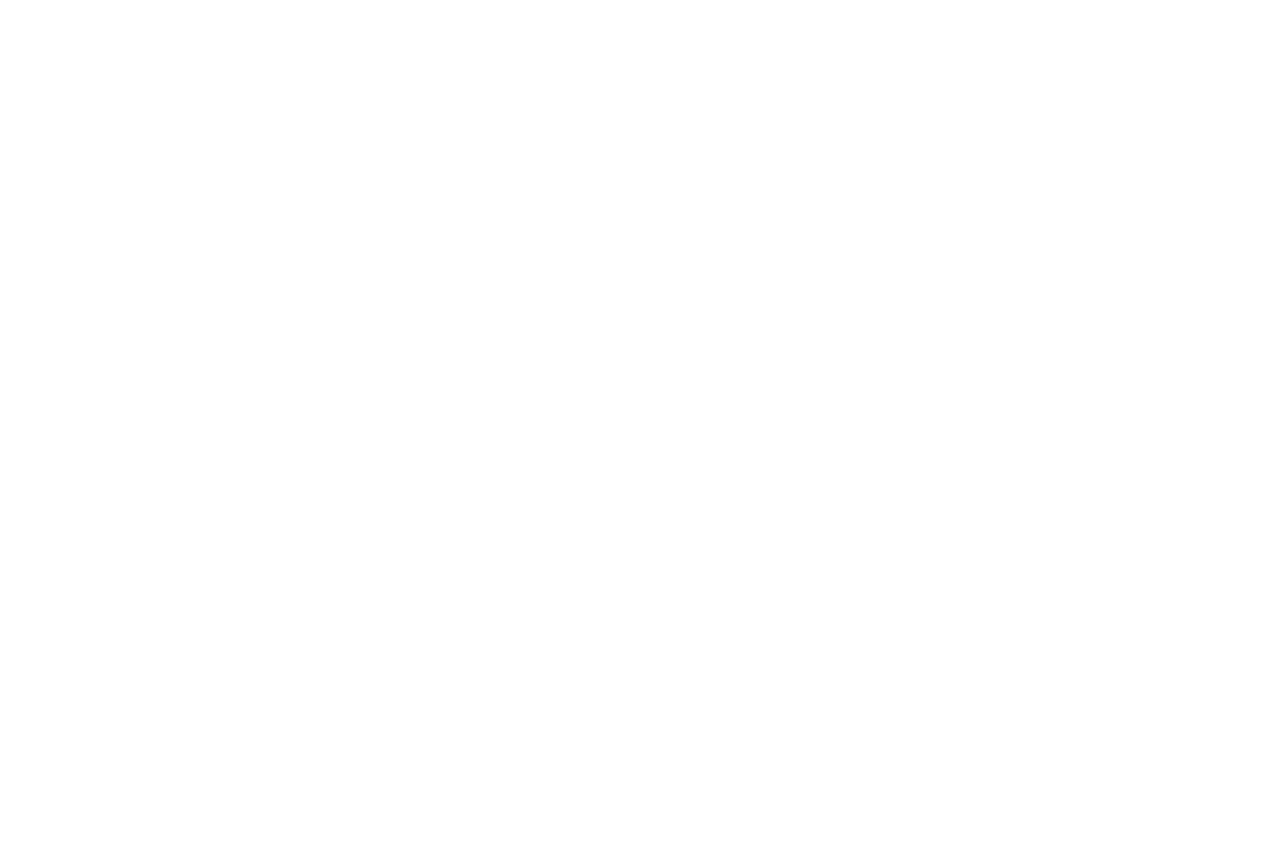
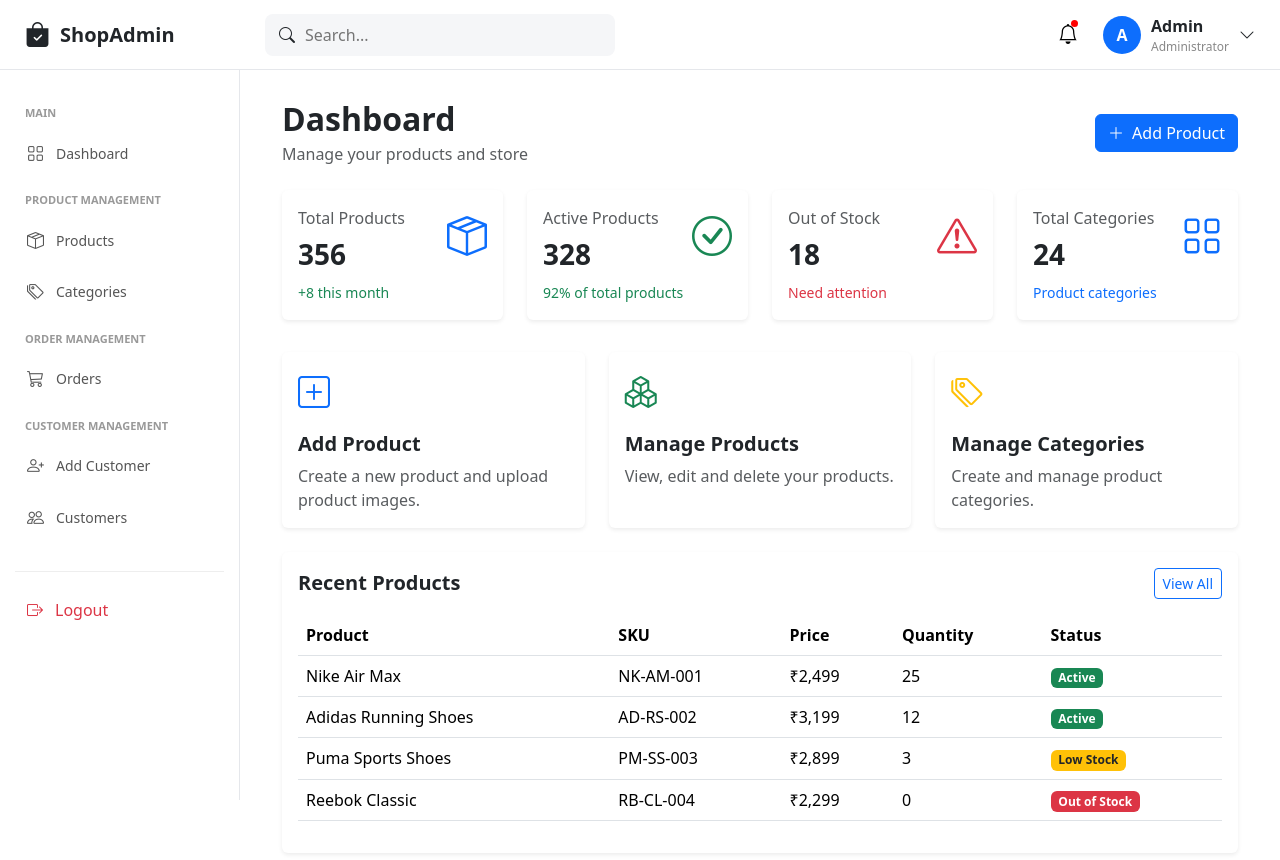
Before and after one commit to rishwanthrishwanth14-sys/E_commerce, a React (Vite) app: page /admin in a window 1280 px wide. Before the commit this address had no page. Shown: the top 860 px of the page. Before the commit the page ends 800 px from the top, so only its background shows below. Built offline with nearby package versions, Linux system fonts and the light colour scheme.

Commit message:
axious setups

```diff
--- a/src/App.jsx
+++ b/src/App.jsx
@@ -2,6 +2,8 @@ import { Routes, Route } from "react-router-dom";
 
 import Login from "./pages/homePage/admin/AdminLogin";
 import AdminDashboard from "./pages/admin/Dashboard";
+import ProductList from "./pages/admin/ProductList";
+import CreateProduct from "./pages/admin/CreateProduct";
 
 import CreateCustomer from "./pages/homePage/customer/customerCreate";
 import CustomerLogin from "./pages/homePage/customer/customerLogin";
@@ -34,13 +36,26 @@ export default function App() {
       ========================= */}
 
       <Route
-        path="/admin/dashboard"
+        path="/admin"
         element={<AdminLayout />}
       >
         <Route
           index
           element={<AdminDashboard />}
         />
+
+        <Route
+          path="dashboard"
+          element={<AdminDashboard />} />
+
+
+        <Route
+          path="products"
+          element={<ProductList />} />
+
+        <Route
+          path="products/create"
+          element = {<CreateProduct />} />
       </Route>
 
 
--- a/src/pages/admin/Dashboard.jsx
+++ b/src/pages/admin/Dashboard.jsx
@@ -1,60 +1,48 @@
+import { useNavigate } from "react-router-dom";
+
 function AdminDashboard() {
+
+  const navigate = useNavigate();
+
   return (
     <div className="container-fluid">
 
       {/* Page Header */}
       <div className="d-flex justify-content-between align-items-center mb-4">
+
         <div>
-          <h2 className="fw-bold mb-1">Dashboard</h2>
+          <h2 className="fw-bold mb-1">
+            Dashboard
+          </h2>
+
           <p className="text-muted mb-0">
-            Welcome back, Admin
+            Manage your products and store
           </p>
         </div>
 
-        <button className="btn btn-primary">
+        <button
+          className="btn btn-primary"
+          onClick={() => navigate("/admin/products/create")}
+        >
           <i className="bi bi-plus-lg me-2"></i>
           Add Product
         </button>
+
       </div>
 
 
       {/* Statistics */}
       <div className="row g-4">
 
-        {/* Orders */}
+        {/* Total Products */}
         <div className="col-xl-3 col-md-6">
+
           <div className="card border-0 shadow-sm h-100">
+
             <div className="card-body d-flex justify-content-between">
 
               <div>
-                <p className="text-muted mb-2">
-                  Total Orders
-                </p>
 
-                <h3 className="fw-bold">
-                  1,248
-                </h3>
-
-                <small className="text-success">
-                  +12% this month
-                </small>
-              </div>
-
-              <div className="fs-1 text-primary">
-                <i className="bi bi-cart3"></i>
-              </div>
-
-            </div>
-          </div>
-        </div>
-
-
-        {/* Products */}
-        <div className="col-xl-3 col-md-6">
-          <div className="card border-0 shadow-sm h-100">
-            <div className="card-body d-flex justify-content-between">
-
-              <div>
                 <p className="text-muted mb-2">
                   Total Products
                 </p>
@@ -64,8 +52,9 @@ function AdminDashboard() {
                 </h3>
 
                 <small className="text-success">
-                  +8 new products
+                  +8 this month
                 </small>
+
               </div>
 
               <div className="fs-1 text-primary">
@@ -73,69 +62,209 @@ function AdminDashboard() {
               </div>
 
             </div>
+
           </div>
+
         </div>
 
 
-        {/* Customers */}
+        {/* Active Products */}
         <div className="col-xl-3 col-md-6">
+
           <div className="card border-0 shadow-sm h-100">
+
             <div className="card-body d-flex justify-content-between">
 
               <div>
+
                 <p className="text-muted mb-2">
-                  Total Customers
+                  Active Products
                 </p>
 
                 <h3 className="fw-bold">
-                  8,542
+                  328
                 </h3>
 
                 <small className="text-success">
-                  +18% this month
+                  92% of total products
                 </small>
+
+              </div>
+
+              <div className="fs-1 text-success">
+                <i className="bi bi-check-circle"></i>
+              </div>
+
+            </div>
+
+          </div>
+
+        </div>
+
+
+        {/* Out of Stock */}
+        <div className="col-xl-3 col-md-6">
+
+          <div className="card border-0 shadow-sm h-100">
+
+            <div className="card-body d-flex justify-content-between">
+
+              <div>
+
+                <p className="text-muted mb-2">
+                  Out of Stock
+                </p>
+
+                <h3 className="fw-bold">
+                  18
+                </h3>
+
+                <small className="text-danger">
+                  Need attention
+                </small>
+
+              </div>
+
+              <div className="fs-1 text-danger">
+                <i className="bi bi-exclamation-triangle"></i>
+              </div>
+
+            </div>
+
+          </div>
+
+        </div>
+
+
+        {/* Categories */}
+        <div className="col-xl-3 col-md-6">
+
+          <div className="card border-0 shadow-sm h-100">
+
+            <div className="card-body d-flex justify-content-between">
+
+              <div>
+
+                <p className="text-muted mb-2">
+                  Total Categories
+                </p>
+
+                <h3 className="fw-bold">
+                  24
+                </h3>
+
+                <small className="text-primary">
+                  Product categories
+                </small>
+
               </div>
 
               <div className="fs-1 text-primary">
-                <i className="bi bi-people"></i>
+                <i className="bi bi-grid"></i>
               </div>
 
             </div>
+
           </div>
-        </div>
 
-
-        {/* Revenue */}
-        <div className="col-xl-3 col-md-6">
-          <div className="card border-0 shadow-sm h-100">
-            <div className="card-body d-flex justify-content-between">
-
-              <div>
-                <p className="text-muted mb-2">
-                  Total Revenue
-                </p>
-
-                <h3 className="fw-bold">
-                  ₹4.8L
-                </h3>
-
-                <small className="text-success">
-                  +15% this month
-                </small>
-              </div>
-
-              <div className="fs-1 text-primary">
-                <i className="bi bi-currency-rupee"></i>
-              </div>
-
-            </div>
-          </div>
         </div>
 
       </div>
 
 
-      {/* Recent Orders */}
+      {/* Quick Actions */}
+      <div className="row g-4 mt-2">
+
+        <div className="col-md-4">
+
+          <div
+            className="card border-0 shadow-sm h-100"
+            style={{ cursor: "pointer" }}
+            onClick={() => navigate("/admin/products/create")}
+          >
+
+            <div className="card-body">
+
+              <div className="fs-2 text-primary mb-3">
+                <i className="bi bi-plus-square"></i>
+              </div>
+
+              <h5 className="fw-bold">
+                Add Product
+              </h5>
+
+              <p className="text-muted mb-0">
+                Create a new product and upload product images.
+              </p>
+
+            </div>
+
+          </div>
+
+        </div>
+
+
+        <div className="col-md-4">
+
+          <div
+            className="card border-0 shadow-sm h-100"
+            style={{ cursor: "pointer" }}
+            onClick={() => navigate("/admin/products")}
+          >
+
+            <div className="card-body">
+
+              <div className="fs-2 text-success mb-3">
+                <i className="bi bi-boxes"></i>
+              </div>
+
+              <h5 className="fw-bold">
+                Manage Products
+              </h5>
+
+              <p className="text-muted mb-0">
+                View, edit and delete your products.
+              </p>
+
+            </div>
+
+          </div>
+
+        </div>
+
+
+        <div className="col-md-4">
+
+          <div
+            className="card border-0 shadow-sm h-100"
+            style={{ cursor: "pointer" }}
+            onClick={() => navigate("/admin/categories")}
+          >
+
+            <div className="card-body">
+
+              <div className="fs-2 text-warning mb-3">
+                <i className="bi bi-tags"></i>
+              </div>
+
+              <h5 className="fw-bold">
+                Manage Categories
+              </h5>
+
+              <p className="text-muted mb-0">
+                Create and manage product categories.
+              </p>
+
+            </div>
+
+          </div>
+
+        </div>
+
+      </div>
+
+
+      {/* Recent Products */}
       <div className="card border-0 shadow-sm mt-4">
 
         <div className="card-body">
@@ -143,10 +272,13 @@ function AdminDashboard() {
           <div className="d-flex justify-content-between align-items-center mb-3">
 
             <h5 className="fw-bold mb-0">
-              Recent Orders
+              Recent Products
             </h5>
 
-            <button className="btn btn-outline-primary btn-sm">
+            <button
+              className="btn btn-outline-primary btn-sm"
+              onClick={() => navigate("/admin/products")}
+            >
               View All
             </button>
 
@@ -158,47 +290,125 @@ function AdminDashboard() {
             <table className="table table-hover align-middle">
 
               <thead>
+
                 <tr>
-                  <th>Order ID</th>
-                  <th>Customer</th>
-                  <th>Amount</th>
+                  <th>Product</th>
+                  <th>SKU</th>
+                  <th>Price</th>
+                  <th>Quantity</th>
                   <th>Status</th>
                 </tr>
+
               </thead>
+
 
               <tbody>
 
                 <tr>
-                  <td>#ORD-1001</td>
-                  <td>Ravi Kumar</td>
-                  <td>₹2,499</td>
+
+                  <td>
+                    Nike Air Max
+                  </td>
+
+                  <td>
+                    NK-AM-001
+                  </td>
+
+                  <td>
+                    ₹2,499
+                  </td>
+
+                  <td>
+                    25
+                  </td>
+
                   <td>
                     <span className="badge bg-success">
-                      Completed
+                      Active
                     </span>
                   </td>
+
                 </tr>
 
+
                 <tr>
-                  <td>#ORD-1002</td>
-                  <td>Arun Kumar</td>
-                  <td>₹1,899</td>
+
+                  <td>
+                    Adidas Running Shoes
+                  </td>
+
+                  <td>
+                    AD-RS-002
+                  </td>
+
+                  <td>
+                    ₹3,199
+                  </td>
+
+                  <td>
+                    12
+                  </td>
+
+                  <td>
+                    <span className="badge bg-success">
+                      Active
+                    </span>
+                  </td>
+
+                </tr>
+
+
+                <tr>
+
+                  <td>
+                    Puma Sports Shoes
+                  </td>
+
+                  <td>
+                    PM-SS-003
+                  </td>
+
+                  <td>
+                    ₹2,899
+                  </td>
+
+                  <td>
+                    3
+                  </td>
+
                   <td>
                     <span className="badge bg-warning text-dark">
-                      Pending
+                      Low Stock
                     </span>
                   </td>
+
                 </tr>
 
+
                 <tr>
-                  <td>#ORD-1003</td>
-                  <td>Vijay Raj</td>
-                  <td>₹3,299</td>
+
                   <td>
-                    <span className="badge bg-info">
-                      Processing
+                    Reebok Classic
+                  </td>
+
+                  <td>
+                    RB-CL-004
+                  </td>
+
+                  <td>
+                    ₹2,299
+                  </td>
+
+                  <td>
+                    0
+                  </td>
+
+                  <td>
+                    <span className="badge bg-danger">
+                      Out of Stock
                     </span>
                   </td>
+
                 </tr>
 
               </tbody>
--- a/src/pages/admin/ProductList.jsx
+++ b/src/pages/admin/ProductList.jsx
@@ -1,5 +1,5 @@
 import { useEffect, useState } from "react";
-import { getProducts } from "../../../services/productService";
+import { getProducts } from "../../service/productService";
 
 const ProductList = () => {
 
--- a/src/pages/customer/customerShop.jsx
+++ b/src/pages/customer/customerShop.jsx
@@ -5,19 +5,19 @@ const CustomerShop = () => {
       id: 1,
       name: "Running Shoes",
       price: "₹2,500",
-      image: "https://via.placeholder.com/300"
+      image: "https://encrypted-tbn0.gstatic.com/images?q=tbn:ANd9GcRPNY9X-Fg-o6t7h8Cf39S7jAWjmVyFUu-p7YzhSfuSyg&s  "
     },
     {
       id: 2,
       name: "Sports T-Shirt",
       price: "₹1,200",
-      image: "https://via.placeholder.com/300"
+      image: "https://encrypted-tbn0.gstatic.com/images?q=tbn:ANd9GcQxL_MzEqpWoIUNuCBQnxYxbdaTQRw4Uoww_1LetHlYRQ&s=10"
     },
     {
       id: 3,
       name: "Football",
       price: "₹1,500",
-      image: "https://via.placeholder.com/300"
+      image: "https://encrypted-tbn0.gstatic.com/images?q=tbn:ANd9GcQeU8Ag_Fmp5I8XZ5OZuvA87dWKqF1NWGXxbYx9Su81iw&s=10"
     }
   ];
 
```
Also changed, not shown: src/pages/admin/CreateProduct.jsx (+9 -2 lines), src/service/api.js (+11 -0 lines), src/service/productImageService.js (+24 -3 lines).
